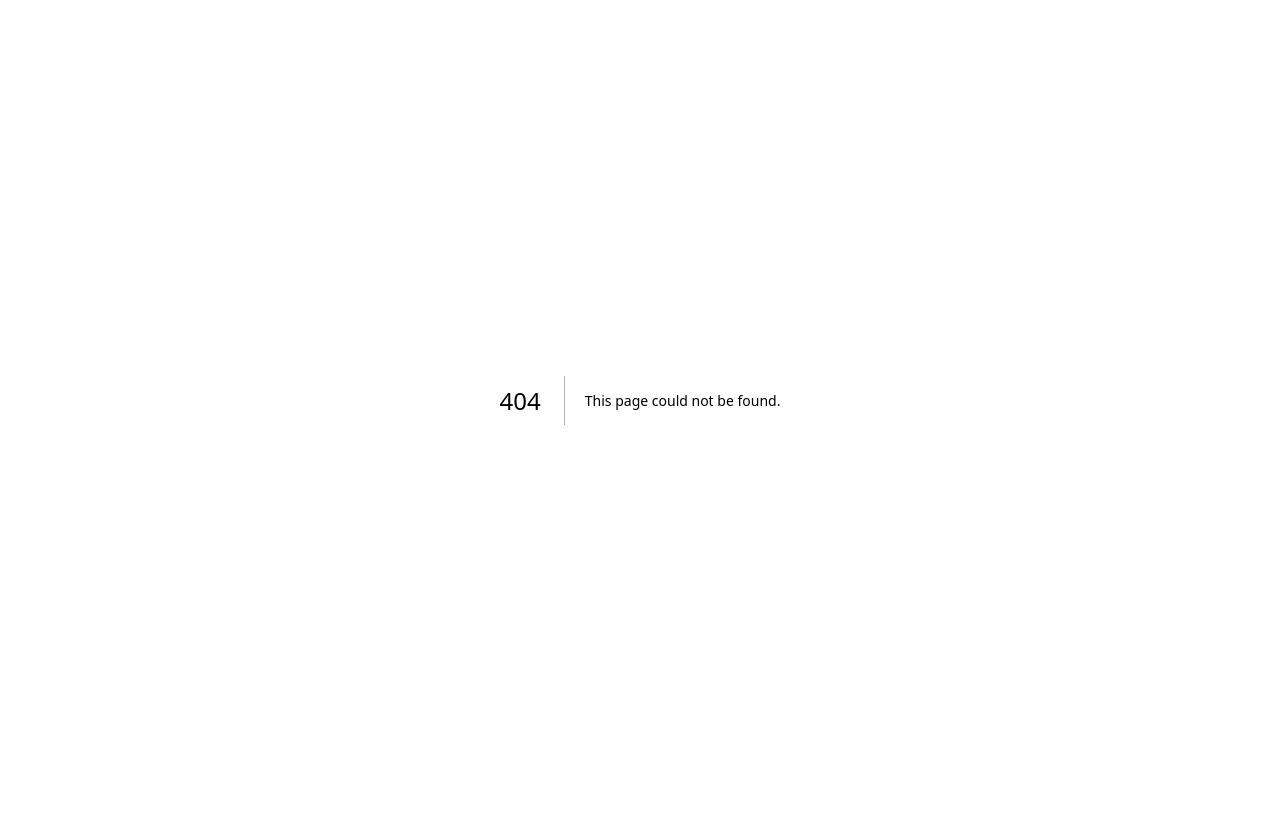
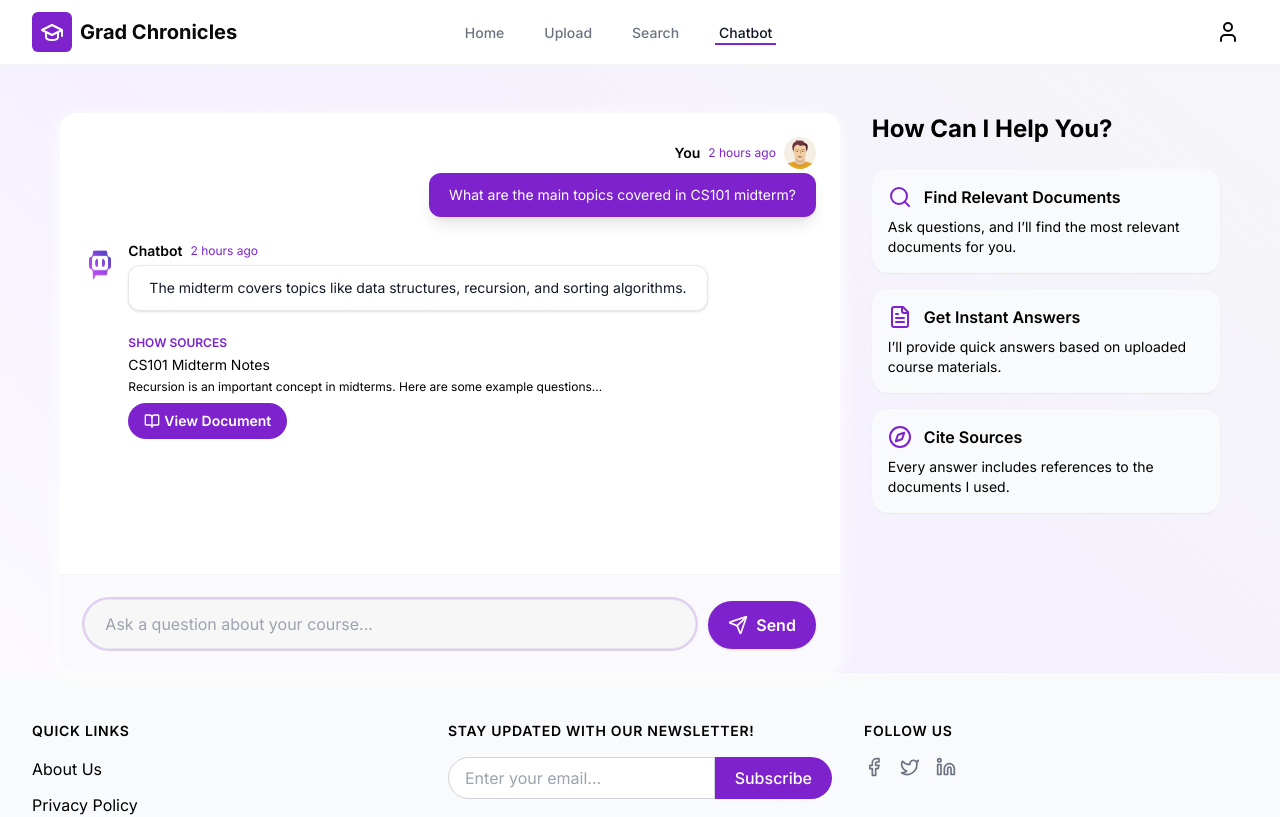
Before and after one commit to msaadg/gradchronicles, a Next.js app: page /chatbot in a window 1280 px wide. Before the commit this address had no page. Shown: the top 817 px of the page. Built offline with nearby package versions, Linux system fonts and the light colour scheme; no server answers.

Commit message:
chatbot frontend done

```diff
--- /dev/null
+++ b/app/chatbot/page.tsx
@@ -0,0 +1,149 @@
+'use client';
+import { useState } from "react";
+import Navbar from '@/app/components/Navbar';
+import Footer from '@/app/components/Footer';
+import { Send, Search, FileText, Compass, BookOpen } from "lucide-react";
+
+const MOCK_MESSAGES = [
+  {
+    sender: "user",
+    text: "What are the main topics covered in CS101 midterm?",
+    time: "2 hours ago"
+  },
+  {
+    sender: "bot",
+    text: "The midterm covers topics like data structures, recursion, and sorting algorithms.",
+    time: "2 hours ago",
+    source: {
+      title: "CS101 Midterm Notes",
+      description: "Recursion is an important concept in midterms. Here are some example questions..."
+    }
+  },
+];
+
+const Chatbot = () => {
+  const [messages, setMessages] = useState(MOCK_MESSAGES);
+  const [input, setInput] = useState("");
+  const [isTyping, setIsTyping] = useState(false);
+
+  return (
+    <div className="flex flex-col min-h-screen bg-gradient-to-tr from-white via-[#f5f0ff] to-[#f6f6f7]">
+      <Navbar isLoggedIn={true} />
+      <main className="flex-grow flex items-center justify-center page-container pb-0 pt-12 px-6">
+        <div className="w-full flex flex-col lg:flex-row gap-8">
+          {/* Chat Area */}
+          <div className="flex-1 bg-white rounded-2xl shadow-card flex flex-col min-h-[560px] overflow-hidden animate-fade-in">
+            <div className="flex-1 px-6 py-6 overflow-y-auto custom-scrollbar bg-white flex flex-col gap-6">
+              {messages.map((msg, idx) => (
+                <div key={idx} className={`flex ${msg.sender === "user" ? "justify-end" : "justify-start"} animate-fade-in gap-3`}>
+                  {msg.sender === "bot" && (
+                    <img src="/chatbot.png" className="w-8 h-8 rounded-full mt-2" alt="Bot" />
+                  )}
+                  <div className={`flex flex-col ${msg.sender === "user" ? "items-end" : "items-start"}`}>
+                    <div className="flex items-center gap-2">
+                      {msg.sender === "user" && (
+                        <img src="/avatar1.png" className="w-8 h-8 rounded-full order-2" alt="User" />
+                      )}
+                      <span className={`font-semibold text-sm ${msg.sender === "bot" ? "text-black" : "text-black"}`}>
+                        {msg.sender === "user" ? "You" : "Chatbot"}
+                      </span>
+                      <span className="text-xs text-brand-purple">{msg.time}</span>
+                    </div>
+                    <div className={`mt-1 rounded-xl px-5 py-3 text-base ${msg.sender === "user"
+                      ? "bg-brand-purple text-white shadow-lg"
+                      : "bg-white text-gray-900 border border-gray-200 shadow"}`}>
+                      <div className="text-sm">{msg.text}</div>
+                    </div>
+                    {msg.sender === "bot" && msg.source && (
+                      <div className="mt-2 w-full">
+                        <div className="mt-4 text-xs font-semibold text-brand-purple">SHOW SOURCES</div>
+                        <div className="text-sm text-black mt-1">{msg.source.title}</div>
+                        <div className="text-xs text-black mt-1">{msg.source.description}</div>
+                        <button className="mt-2 flex items-center gap-1 bg-brand-purple text-white px-4 py-2 rounded-full text-sm font-semibold hover:bg-brand-purple-dark transition">
+                          <BookOpen className="w-4 h-4" /> View Document
+                        </button>
+                      </div>
+                    )}
+                  </div>
+                </div>
+              ))}
+              {isTyping && (
+                <div className="flex justify-start animate-pulse mt-2 gap-3">
+                  <img src="/lovable-uploads/1b34b279-e8d9-4525-b7b6-54954be60966.png" className="w-8 h-8 rounded-full" alt="Bot" />
+                  <div className="bg-gray-200 rounded-xl px-5 py-3 text-brand-purple">Chatbot is typing...</div>
+                </div>
+              )}
+            </div>
+            <form
+              className="flex gap-3 items-end p-6 border-t border-gray-100 bg-[#faf9fb]"
+              onSubmit={e => {
+                e.preventDefault();
+                if (input.trim()) {
+                  setMessages([...messages, { sender: "user", text: input, time: "now" }]);
+                  setInput("");
+                  setIsTyping(true);
+                  setTimeout(() => setIsTyping(false), 1200);
+                }
+              }}
+            >
+              <input
+                placeholder="Ask a question about your course..."
+                className="flex-1 bg-[#f7f7f8] border border-gray-200 rounded-full px-5 py-3 focus:outline-none focus:ring-2 focus:ring-brand-purple/20 text-base"
+                value={input}
+                onChange={e => setInput(e.target.value)}
+                autoFocus
+              />
+              <button
+                className="flex items-center gap-2 bg-brand-purple text-white px-5 py-3 font-semibold rounded-full shadow hover:bg-brand-purple-dark transition"
+                type="submit"
+                disabled={!input.trim()}
+              >
+                <Send className="w-5 h-5" />
+                <span>Send</span>
+              </button>
+            </form>
+          </div>
+
+          {/* Info Panel */}
+          <aside className="w-full lg:w-[30%] flex flex-col gap-6">
+          <h3 className="text-2xl font-bold text-black">How Can I Help You?</h3>
+            <div className="flex flex-col gap-4">
+              <div className="bg-gray-50 rounded-2xl p-4 shadow-sm flex flex-col">
+                <div className="flex items-center gap-3">
+                  <Search className="w-6 h-6 text-brand-purple" />
+                  <div className="font-semibold text-base text-black">Find Relevant Documents</div>
+                </div>
+                <div className="text-black text-sm mt-2">
+                  Ask questions, and I’ll find the most relevant documents for you.
+                </div>
+              </div>
+
+              <div className="bg-gray-50 rounded-2xl p-4 shadow-sm flex flex-col">
+                <div className="flex items-center gap-3">
+                  <FileText className="w-6 h-6 text-brand-purple" />
+                  <div className="font-semibold text-base text-black">Get Instant Answers</div>
+                </div>
+                <div className="text-black text-sm mt-2">
+                  I’ll provide quick answers based on uploaded course materials.
+                </div>
+              </div>
+
+              <div className="bg-gray-50 rounded-2xl p-4 shadow-sm flex flex-col">
+                <div className="flex items-center gap-3">
+                  <Compass className="w-6 h-6 text-brand-purple" />
+                  <div className="font-semibold text-base text-black">Cite Sources</div>
+                </div>
+                <div className="text-black text-sm mt-2">
+                  Every answer includes references to the documents I used.
+                </div>
+              </div>
+            </div>
+          </aside>
+        </div>
+      </main>
+      <Footer />
+    </div>
+  );
+};
+
+export default Chatbot;
```
Also changed, not shown: public/chatbot.png (added), 1 other file (tests, documents, lock files or other folders).
